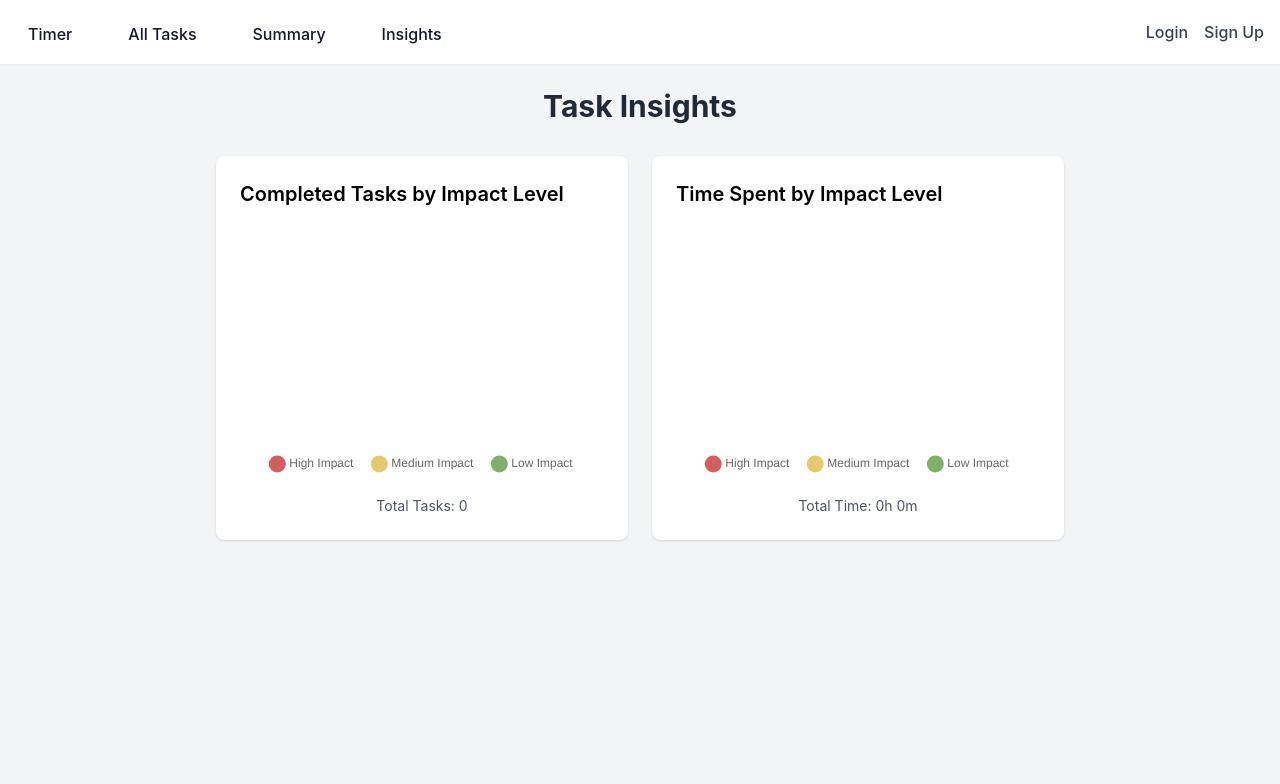
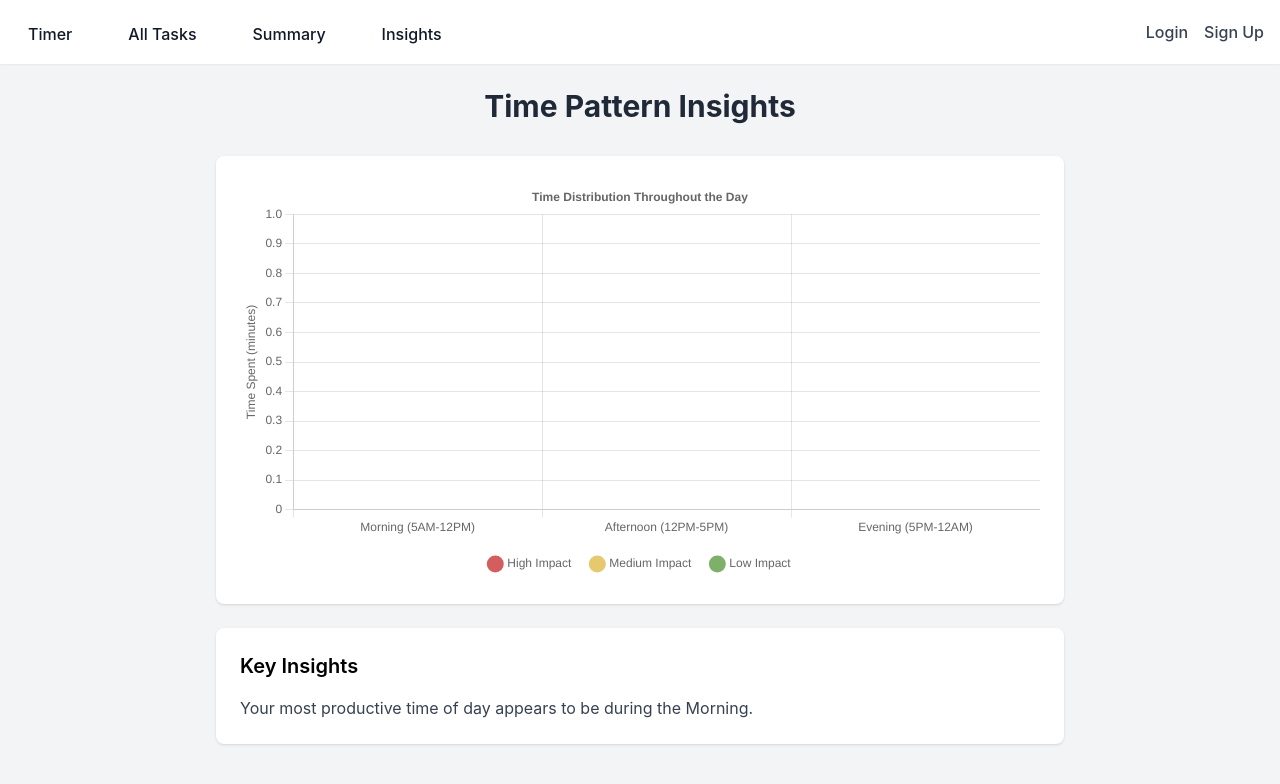
Before and after one commit to evelynso2024/TimeWell, a React (Create React App) app: page /insights in a window 1280 px wide. Shown: the top 784 px of the page. Built offline with nearby package versions, Linux system fonts and the light colour scheme; no server answers; the HTML template or start-up script is replaced by a standard one.

Commit message:
Update Insights.js

```diff
--- a/src/components/Insights.js
+++ b/src/components/Insights.js
@@ -1,99 +1,90 @@
 import React, { useState, useEffect } from 'react';
-import { Chart as ChartJS, ArcElement, Tooltip, Legend } from 'chart.js';
-import { Pie } from 'react-chartjs-2';
+import { Chart as ChartJS, CategoryScale, LinearScale, BarElement, Title, Tooltip, Legend } from 'chart.js';
+import { Bar } from 'react-chartjs-2';
 
-ChartJS.register(ArcElement, Tooltip, Legend);
+ChartJS.register(CategoryScale, LinearScale, BarElement, Title, Tooltip, Legend);
 
 function Insights() {
-  const [highTotal, setHighTotal] = useState(0);
-  const [mediumTotal, setMediumTotal] = useState(0);
-  const [lowTotal, setLowTotal] = useState(0);
-  const [highTimeTotal, setHighTimeTotal] = useState(0);
-  const [mediumTimeTotal, setMediumTimeTotal] = useState(0);
-  const [lowTimeTotal, setLowTimeTotal] = useState(0);
+  const [timeData, setTimeData] = useState({
+    morning: { high: 0, medium: 0, low: 0 },
+    afternoon: { high: 0, medium: 0, low: 0 },
+    evening: { high: 0, medium: 0, low: 0 }
+  });
 
   useEffect(() => {
-    calculateTotals();
+    analyzeTimePatterns();
   }, []);
 
-  const calculateTotals = () => {
+  const analyzeTimePatterns = () => {
     const allTasks = JSON.parse(localStorage.getItem('allTasks') || '[]');
-    let high = 0;
-    let medium = 0;
-    let low = 0;
-    let highTime = 0;
-    let mediumTime = 0;
-    let lowTime = 0;
+    const patterns = {
+      morning: { high: 0, medium: 0, low: 0 },
+      afternoon: { high: 0, medium: 0, low: 0 },
+      evening: { high: 0, medium: 0, low: 0 }
+    };
 
     allTasks.forEach(task => {
-      if (task.completed) {
-        switch (task.leverage) {
-          case 'High':
-            high++;
-            highTime += task.duration || 0;
-            break;
-          case 'Medium':
-            medium++;
-            mediumTime += task.duration || 0;
-            break;
-          case 'Low':
-            low++;
-            lowTime += task.duration || 0;
-            break;
-          default:
-            break;
-        }
+      if (task.completed && task.startTime) {
+        const hour = new Date(task.startTime).getHours();
+        const timeOfDay = hour >= 5 && hour < 12 ? 'morning'
+                       : hour >= 12 && hour < 17 ? 'afternoon'
+                       : 'evening';
+
+        const impact = task.leverage?.toLowerCase() || 'low';
+        patterns[timeOfDay][impact] += task.duration || 0;
       }
     });
 
-    setHighTotal(high);
-    setMediumTotal(medium);
-    setLowTotal(low);
-    setHighTimeTotal(highTime);
-    setMediumTimeTotal(mediumTime);
-    setLowTimeTotal(lowTime);
+    setTimeData(patterns);
   };
 
   const chartData = {
-    labels: ['High Impact', 'Medium Impact', 'Low Impact'],
-    datasets: [{
-      data: [highTotal, mediumTotal, lowTotal],
-      backgroundColor: ['#d45d5d', '#e6c86e', '#7fb069'],  // muted red, yellow, green
-      borderWidth: 0
-    }]
+    labels: ['Morning (5AM-12PM)', 'Afternoon (12PM-5PM)', 'Evening (5PM-12AM)'],
+    datasets: [
+      {
+        label: 'High Impact',
+        data: [
+          timeData.morning.high,
+          timeData.afternoon.high,
+          timeData.evening.high
+        ],
+        backgroundColor: '#d45d5d',  // muted red
+      },
+      {
+        label: 'Medium Impact',
+        data: [
+          timeData.morning.medium,
+          timeData.afternoon.medium,
+          timeData.evening.medium
+        ],
+        backgroundColor: '#e6c86e',  // muted yellow
+      },
+      {
+        label: 'Low Impact',
+        data: [
+          timeData.morning.low,
+          timeData.afternoon.low,
+          timeData.evening.low
+        ],
+        backgroundColor: '#7fb069',  // muted green
+      }
+    ]
   };
 
-  const timeChartData = {
-    labels: ['High Impact', 'Medium Impact', 'Low Impact'],
-    datasets: [{
-      data: [highTimeTotal, mediumTimeTotal, lowTimeTotal],
-      backgroundColor: ['#d45d5d', '#e6c86e', '#7fb069'],  // muted red, yellow, green
-      borderWidth: 0
-    }]
-  };
-
-  const formatTime = (minutes) => {
-    const hours = Math.floor(minutes / 60);
-    const mins = minutes % 60;
-    return `${hours}h ${mins}m`;
-  };
-
-  return (
-    <div className="max-w-4xl mx-auto p-6">
-      <div className="text-center mb-8">
-        <h1 className="text-3xl font-bold text-gray-800">Task Insights</h1>
-      </div>
-
-      <div className="grid grid-cols-1 md:grid-cols-2 gap-6">
-        {/* Tasks by Impact Level */}
-        <div className="bg-white rounded-lg shadow p-6">
-          <h2 className="text-xl font-semibold mb-4">Completed Tasks by Impact Level</h2>
-          <div className="h-64">
-            <Pie
-              data={chartData}
-              options={{
+  const options = {
     responsive: true,
-                maintainAspectRatio: false,
+    scales: {
+      x: {
+        stacked: true,
+      },
+      y: {
+        stacked: true,
+        title: {
+          display: true,
+          text: 'Time Spent (minutes)'
+        }
+      }
+    },
     plugins: {
       legend: {
         position: 'bottom',
@@ -104,44 +95,44 @@ function Insights() {
             size: 12
           }
         }
+      },
+      title: {
+        display: true,
+        text: 'Time Distribution Throughout the Day'
       }
     }
-              }}
-            />
+  };
+
+  const getMostProductiveTime = () => {
+    const totals = {
+      morning: Object.values(timeData.morning).reduce((a, b) => a + b, 0),
+      afternoon: Object.values(timeData.afternoon).reduce((a, b) => a + b, 0),
+      evening: Object.values(timeData.evening).reduce((a, b) => a + b, 0)
+    };
+
+    const max = Math.max(...Object.values(totals));
+    const timeOfDay = Object.keys(totals).find(key => totals[key] === max);
+
+    return timeOfDay.charAt(0).toUpperCase() + timeOfDay.slice(1);
+  };
+
+  return (
+    <div className="max-w-4xl mx-auto p-6">
+      <div className="text-center mb-8">
+        <h1 className="text-3xl font-bold text-gray-800">Time Pattern Insights</h1>
       </div>
-          <div className="mt-4 text-center text-sm text-gray-600">
-            Total Tasks: {highTotal + mediumTotal + lowTotal}
+
+      <div className="bg-white rounded-lg shadow p-6 mb-6">
+        <div className="h-[400px]">
+          <Bar data={chartData} options={options} />
         </div>
       </div>
 
-        {/* Time Spent by Impact Level */}
       <div className="bg-white rounded-lg shadow p-6">
-          <h2 className="text-xl font-semibold mb-4">Time Spent by Impact Level</h2>
-          <div className="h-64">
-            <Pie
-              data={timeChartData}
-              options={{
-                responsive: true,
-                maintainAspectRatio: false,
-                plugins: {
-                  legend: {
-                    position: 'bottom',
-                    labels: {
-                      usePointStyle: true,
-                      padding: 20,
-                      font: {
-                        size: 12
-                      }
-                    }
-                  }
-                }
-              }}
-            />
-          </div>
-          <div className="mt-4 text-center text-sm text-gray-600">
-            Total Time: {formatTime(highTimeTotal + mediumTimeTotal + lowTimeTotal)}
-          </div>
-        </div>
+        <h2 className="text-xl font-semibold mb-4">Key Insights</h2>
+        <p className="text-gray-700">
+          Your most productive time of day appears to be during the {getMostProductiveTime()}.
+        </p>
       </div>
     </div>
   );
```
Lines whose indentation alone changed are shown as unchanged.
